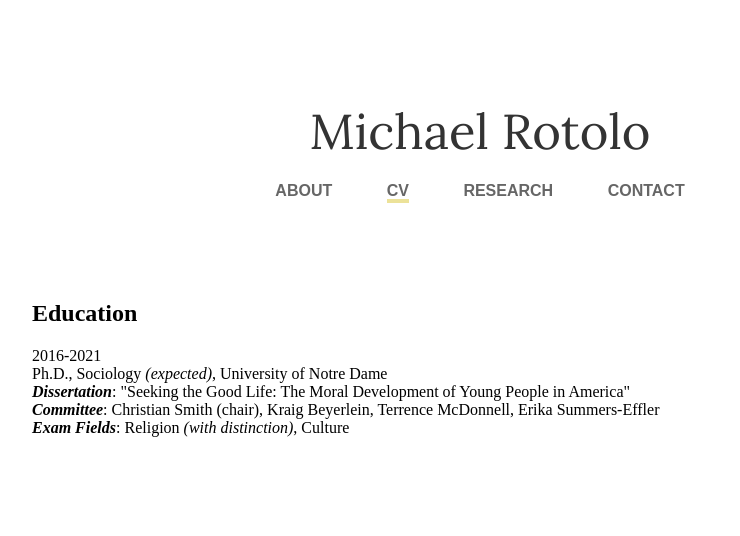
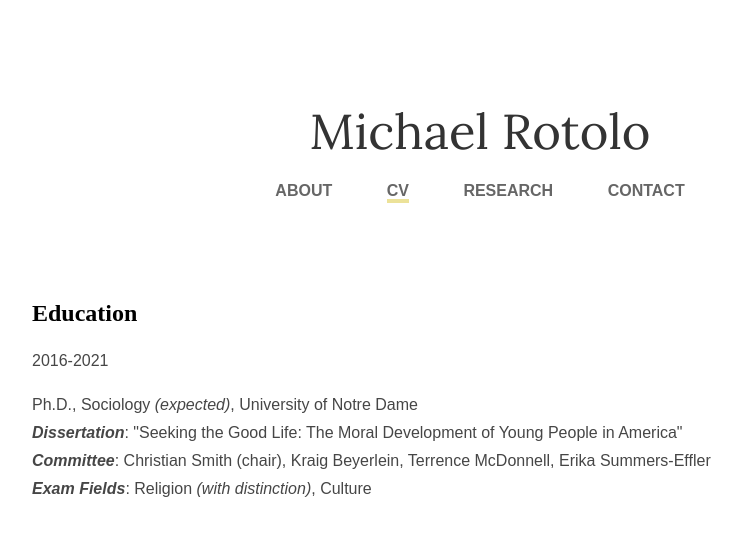
Before and after one commit to michaelrotolo/github.io, a Jekyll site: the page built from cv/index.html, in a window 1280 px wide. Shown: the top 536 px of the page, without its empty margins (160-900 px from the left). Built offline with Jekyll 4.4.1, drawn with Linux system fonts in a browser that asks for light colours; some web fonts are replaced.

Commit message:
Update index.html

```diff
--- a/cv/index.html
+++ b/cv/index.html
@@ -5,11 +5,12 @@
 <div class="blurb">
 	<h2>Education</h2>
 	<div>
-		<div class="left-year">2016-2021</div>
-		<div class="right-desc">Ph.D., Sociology <i>(expected)</i>, University of Notre Dame<br/>
+		<div class="left-year"><p>2016-2021</p></div>
+		<div class="right-desc">
+			<p>Ph.D., Sociology <i>(expected)</i>, University of Notre Dame<br/>
 			<b><i>Dissertation</i></b>: "Seeking the Good Life: The Moral Development of Young People in America"<br/>
 			<b><i>Committee</i></b>: Christian Smith (chair), Kraig Beyerlein, Terrence McDonnell, Erika Summers-Effler<br/>
-			<b><i>Exam Fields</i></b>: Religion <i>(with distinction)</i>, Culture<br/>
+			<b><i>Exam Fields</i></b>: Religion <i>(with distinction)</i>, Culture<br/></p>
 		</div>
 	</div>
 </div><!-- /.blurb -->
```
